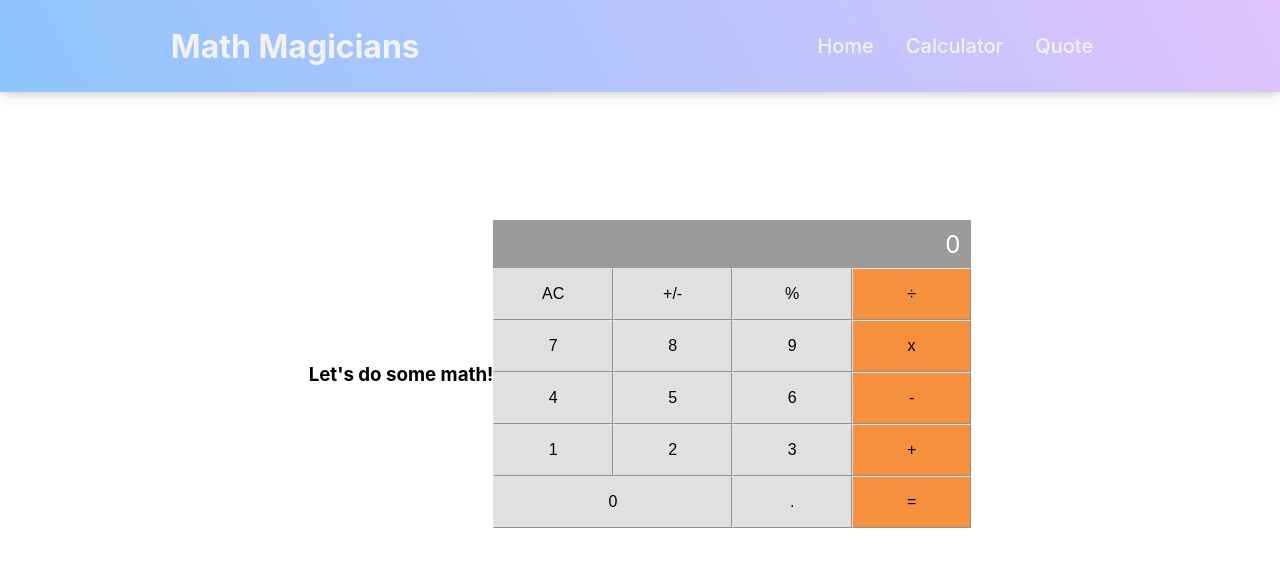
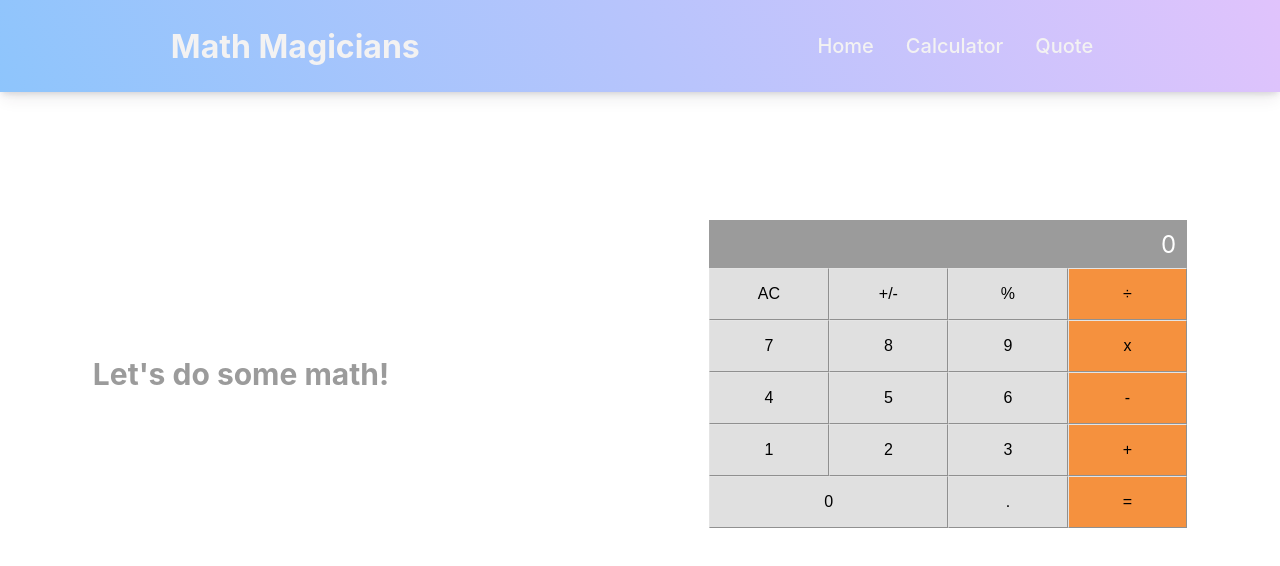
Before and after one commit to Fombi-Favour/math-magicians, a React (Create React App) app: page /calculator in a window 1280 px wide. Shown: the top 566 px of the page. Built offline with nearby package versions, Linux system fonts and the light colour scheme.

Commit message:
Update Calculator.css

```diff
--- a/src/styles/Calculator.css
+++ b/src/styles/Calculator.css
@@ -3,6 +3,12 @@
   align-items: center;
   justify-content: center;
   margin-top: 10%;
+  gap: 20rem;
+}
+
+.card-stand h3 {
+  color: #9b9b9b;
+  font-size: 30px;
 }
 
 .card {
```
